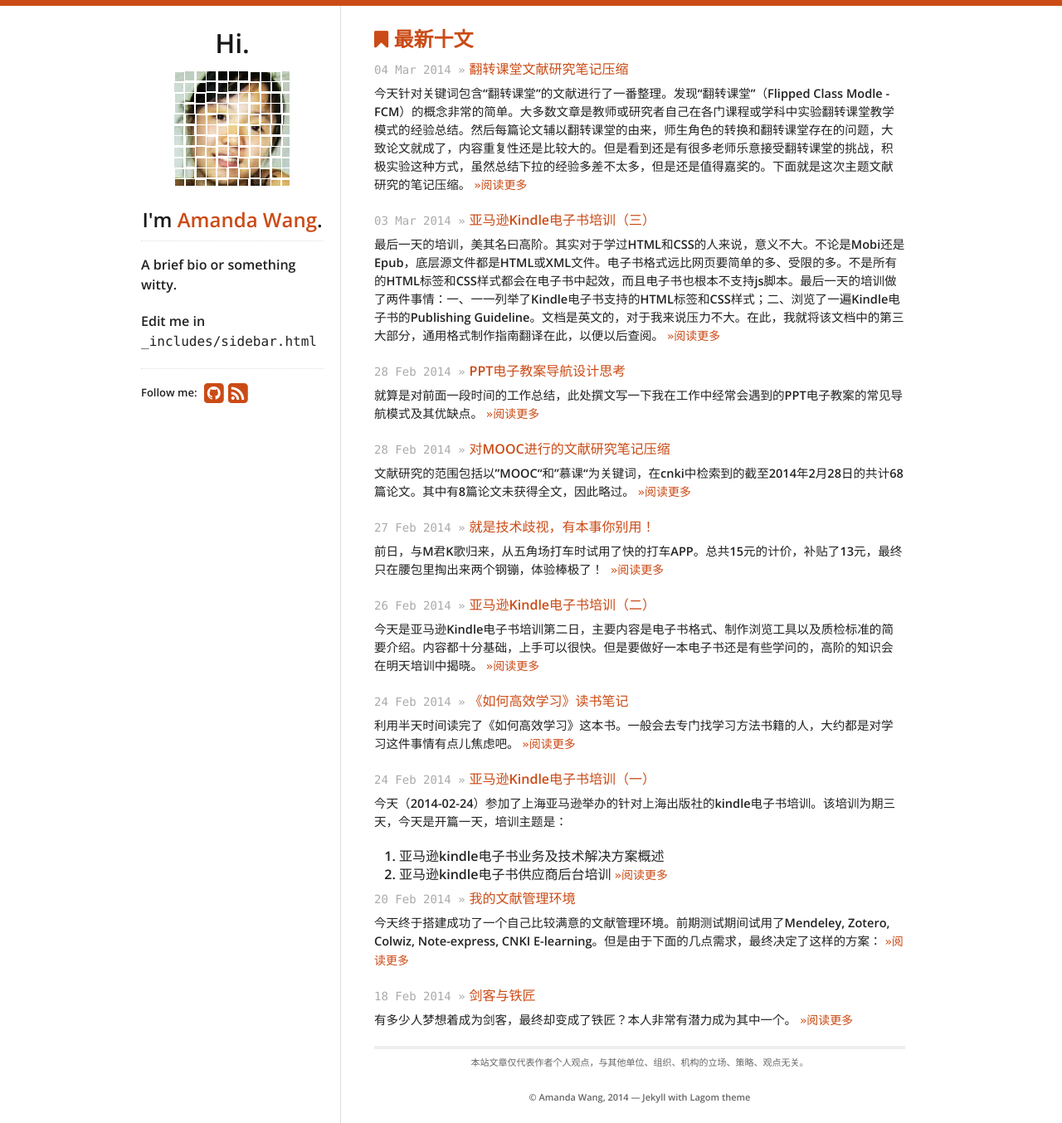
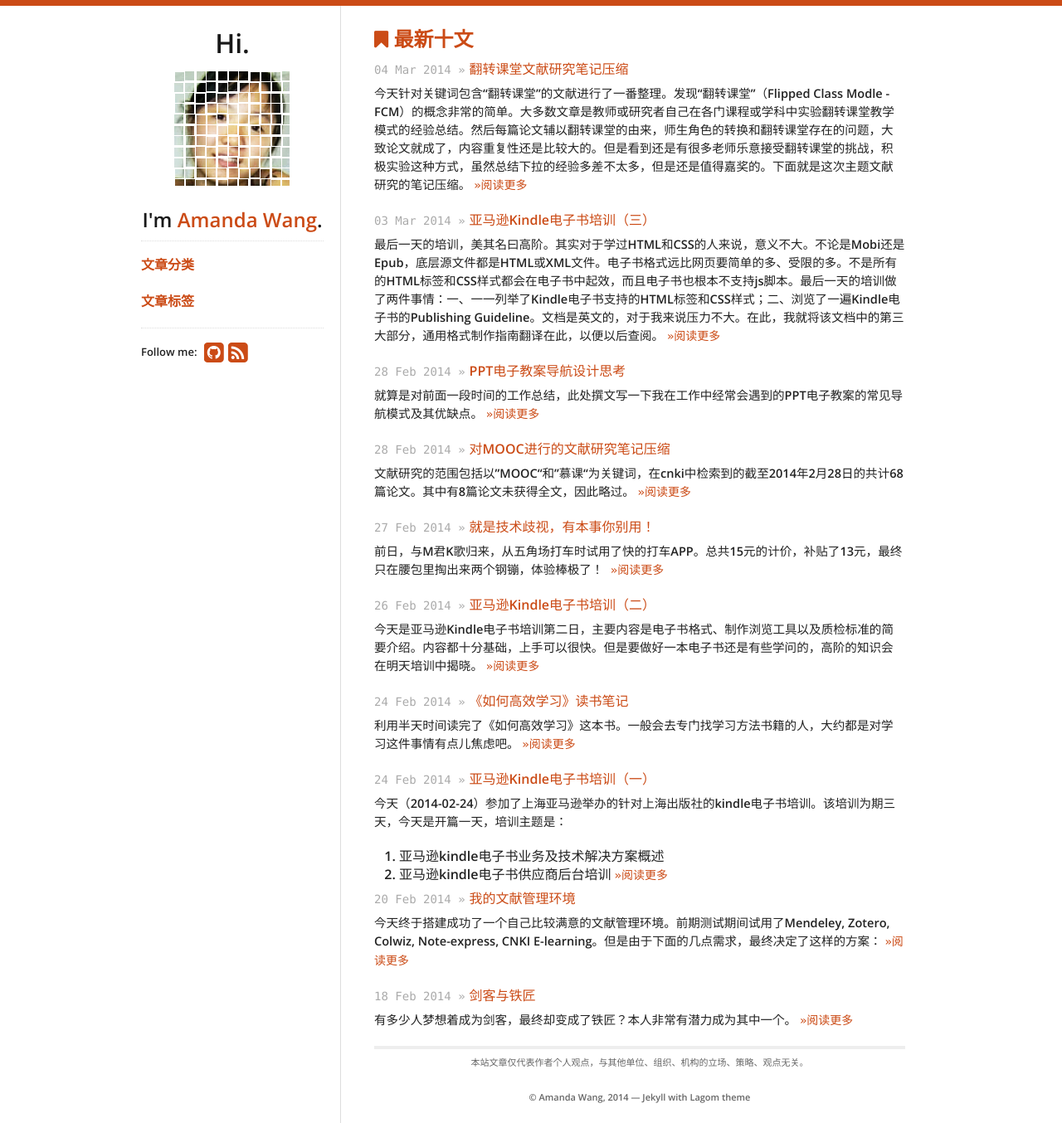
Before and after one commit to fantaghiro/fantaghiro.github.io, a Jekyll site: the page built from index.html, in a window 1280 px wide. Shown: the whole page at 83% size. Built offline with Jekyll 4.4.1, drawn with Linux system fonts in a browser that asks for light colours; nearby versions of some CDN libraries.

Commit message:
Update sidebar.html

```diff
--- a/_includes/sidebar.html
+++ b/_includes/sidebar.html
@@ -6,10 +6,8 @@
   <h2>I'm <a href="/">{{ site.theme.name }}</a>.</h2>
   <hr/>
   <ul>
-  <p>A brief bio or something witty.</p>
-  <p>
-    Edit me in <code>_includes/sidebar.html</code>
-  </p>
+  <p><a href="/categories.html">文章分类</a></p>
+  <p><a href="/tags.html">文章标签</a></p>
   <hr/>
   <div>
     <div id="social">
```
